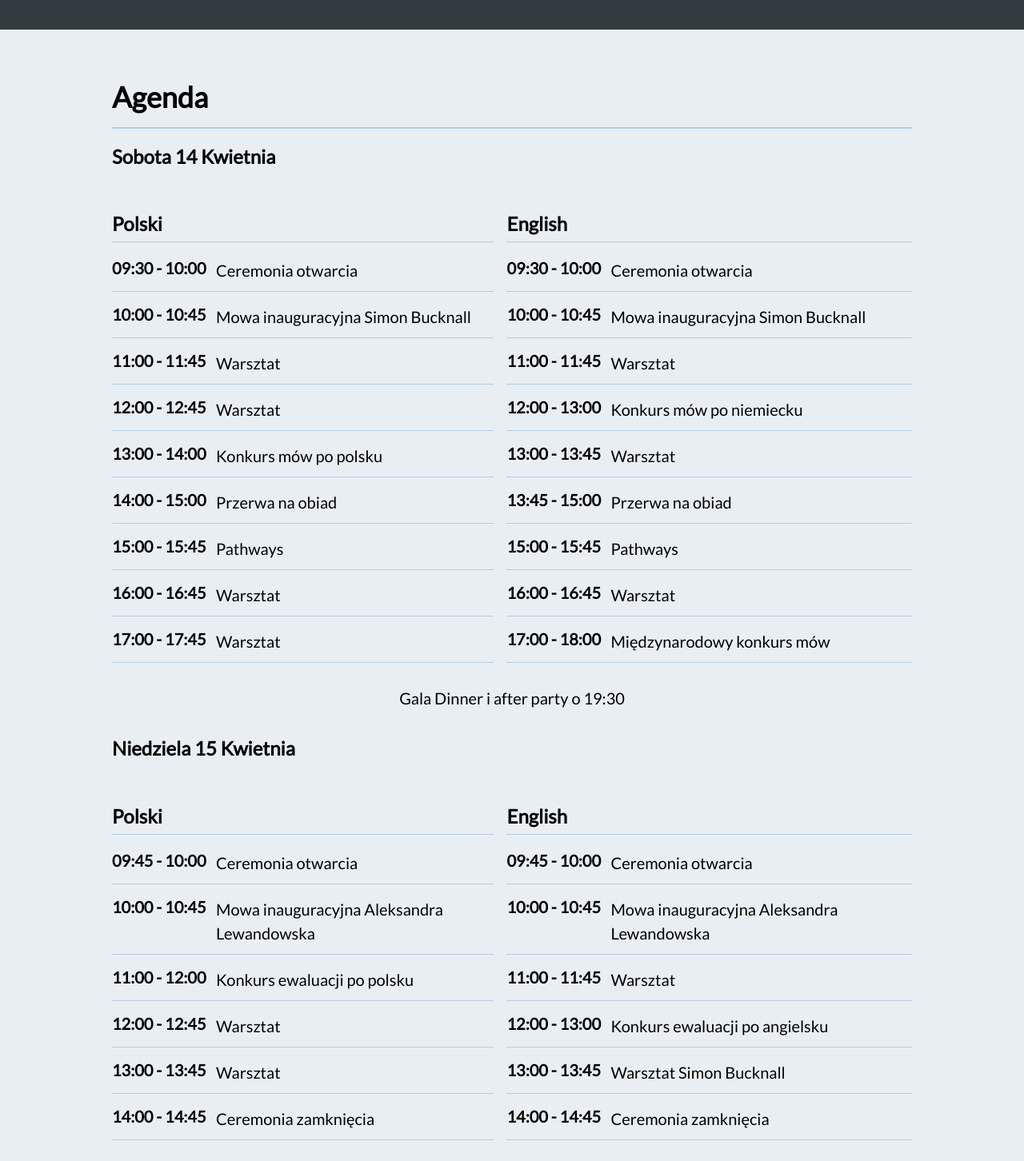
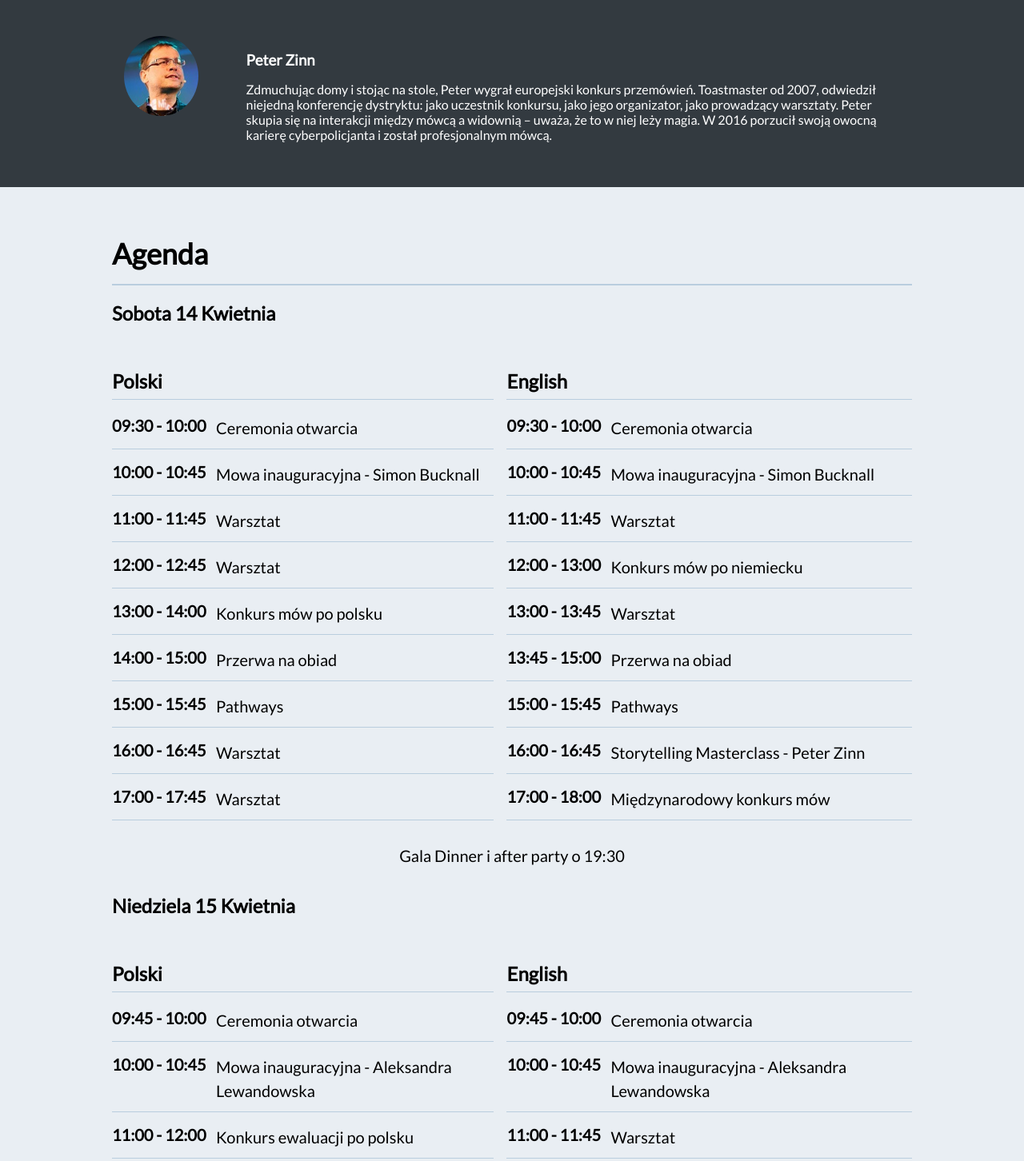
Before and after one commit to krzysztofzuraw/toastmasters-conference, a website: page index.html in a window 1280 px wide. Shown: the part 2217-3669 px from the top of the page at 80% size. Drawn offline with Linux system fonts and the light colour scheme.

Commit message:
Added Peter Zinn
Added Peter Zinn as speaker

```diff
--- a/index.html
+++ b/index.html
@@ -140,7 +140,7 @@
                         <div class="speaker">
                             <img class="avatar" src="/assets/img/speaker2.jpg">
                             <div class="speaker-info">
-                                <h3>Anna Lewandowska</h3>
+                                <h3>Aleksandra Lewandowska</h3>
                                 <p>
                                     <p>Tłumaczka z zawodu, aktorka z powołania, toastmasterka z Torunia.</p>
                                     <p>Uwielbia mówić o ważnych sprawach, a ponieważ łatwo się wzrusza, dużo przy tym dowcipkuje.
@@ -150,6 +150,20 @@
                                     <p>Każda mowa to dla niej rozmowa, niepowtarzalne spotkanie z drugim człowiekiem i ogromna
                                         frajda.
                                     </p>
+                                </p>
+
+                            </div>
+                        </div>
+                        <div class="speaker">
+                            <img class="avatar" src="/assets/img/speaker3.jpg">
+                            <div class="speaker-info">
+                                <h3>Peter Zinn</h3>
+                                <p>
+                                    Zdmuchując domy i stojąc na stole, Peter wygrał europejski konkurs przemówień.
+                                    Toastmaster od 2007, odwiedził niejedną konferencję dystryktu: jako uczestnik konkursu,
+                                    jako jego organizator, jako prowadzący warsztaty. Peter skupia się na interakcji między mówcą
+                                    a widownią – uważa, że to w niej leży magia. W 2016 porzucił swoją owocną karierę
+                                    cyberpolicjanta i został profesjonalnym mówcą.
                                 </p>
 
                             </div>
@@ -176,7 +190,7 @@
                             <ul>
                                 <li>
                                     <div class="event-time fs125 fw7">10:00 - 10:45</div>
-                                    <div class="event-desc fs125 fw3">Mowa inauguracyjna Simon Bucknall</div>
+                                    <div class="event-desc fs125 fw3">Mowa inauguracyjna - Simon Bucknall</div>
                                 </li>
                             </ul>
                             <ul>
@@ -234,7 +248,7 @@
                             <ul>
                                 <li>
                                     <div class="event-time fs125 fw7">10:00 - 10:45</div>
-                                    <div class="event-desc fs125 fw3">Mowa inauguracyjna Simon Bucknall</div>
+                                    <div class="event-desc fs125 fw3">Mowa inauguracyjna - Simon Bucknall</div>
                                 </li>
                             </ul>
                             <ul>
@@ -270,7 +284,7 @@
                             <ul>
                                 <li>
                                     <div class="event-time fs125 fw7">16:00 - 16:45</div>
-                                    <div class="event-desc fs125 fw3">Warsztat</div>
+                                    <div class="event-desc fs125 fw3">Storytelling Masterclass - Peter Zinn</div>
                                 </li>
                             </ul>
                             <ul>
@@ -296,7 +310,7 @@
                             <ul>
                                 <li>
                                     <div class="event-time fs125 fw7">10:00 - 10:45</div>
-                                    <div class="event-desc fs125 fw3">Mowa inauguracyjna Aleksandra Lewandowska</div>
+                                    <div class="event-desc fs125 fw3">Mowa inauguracyjna - Aleksandra Lewandowska</div>
                                 </li>
                             </ul>
                             <ul>
@@ -336,7 +350,7 @@
                             <ul>
                                 <li>
                                     <div class="event-time fs125 fw7">10:00 - 10:45</div>
-                                    <div class="event-desc fs125 fw3">Mowa inauguracyjna Aleksandra Lewandowska</div>
+                                    <div class="event-desc fs125 fw3">Mowa inauguracyjna - Aleksandra Lewandowska</div>
                                 </li>
                             </ul>
                             <ul>
@@ -354,7 +368,7 @@
                             <ul>
                                 <li>
                                     <div class="event-time fs125 fw7">13:00 - 13:45</div>
-                                    <div class="event-desc fs125 fw3">Warsztat Simon Bucknall</div>
+                                    <div class="event-desc fs125 fw3">Your Red Hot Elevator Pitch - Simon Bucknall</div>
                                 </li>
                             </ul>
                             <ul>
```
Also changed, not shown: en/index.html (+21 -8 lines), assets/img/speaker3.jpg (added).
